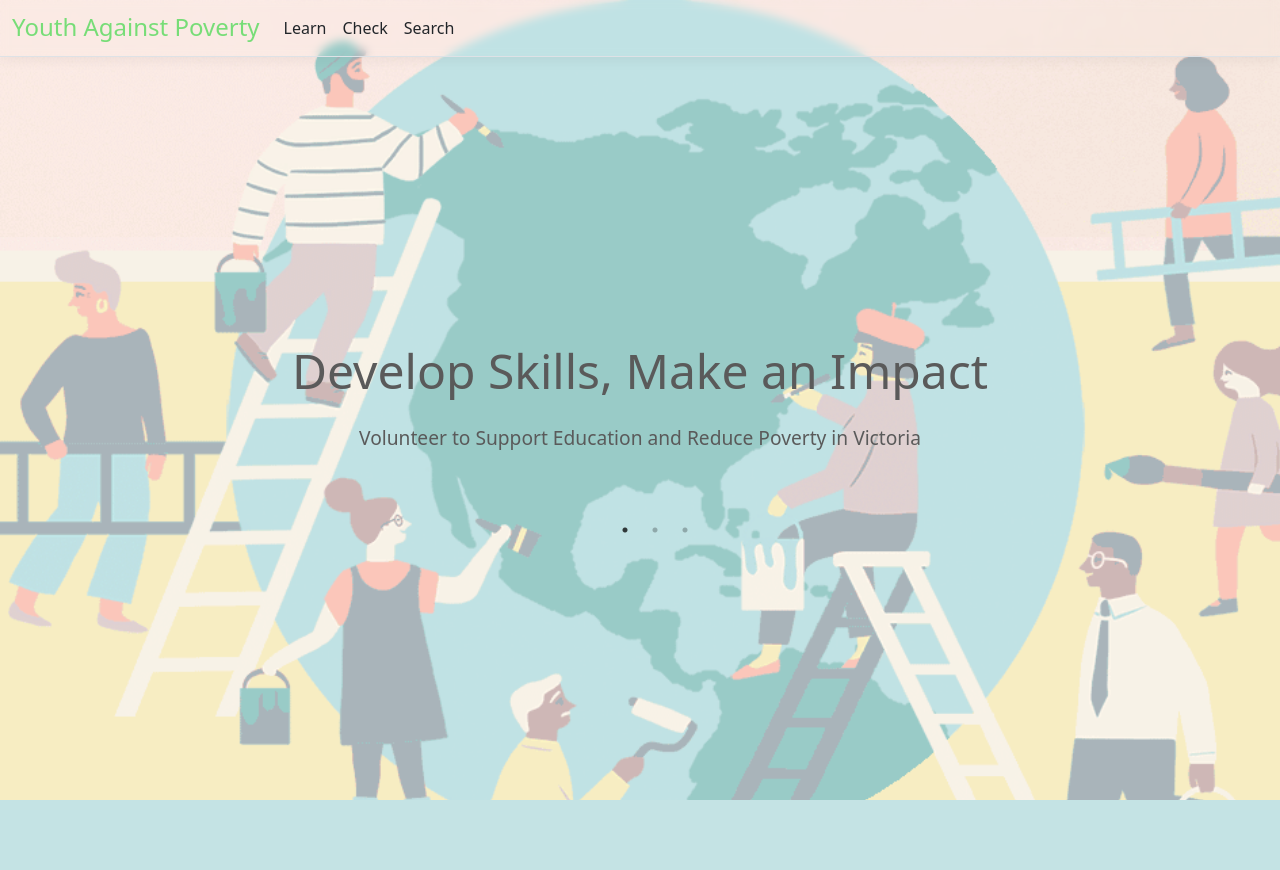
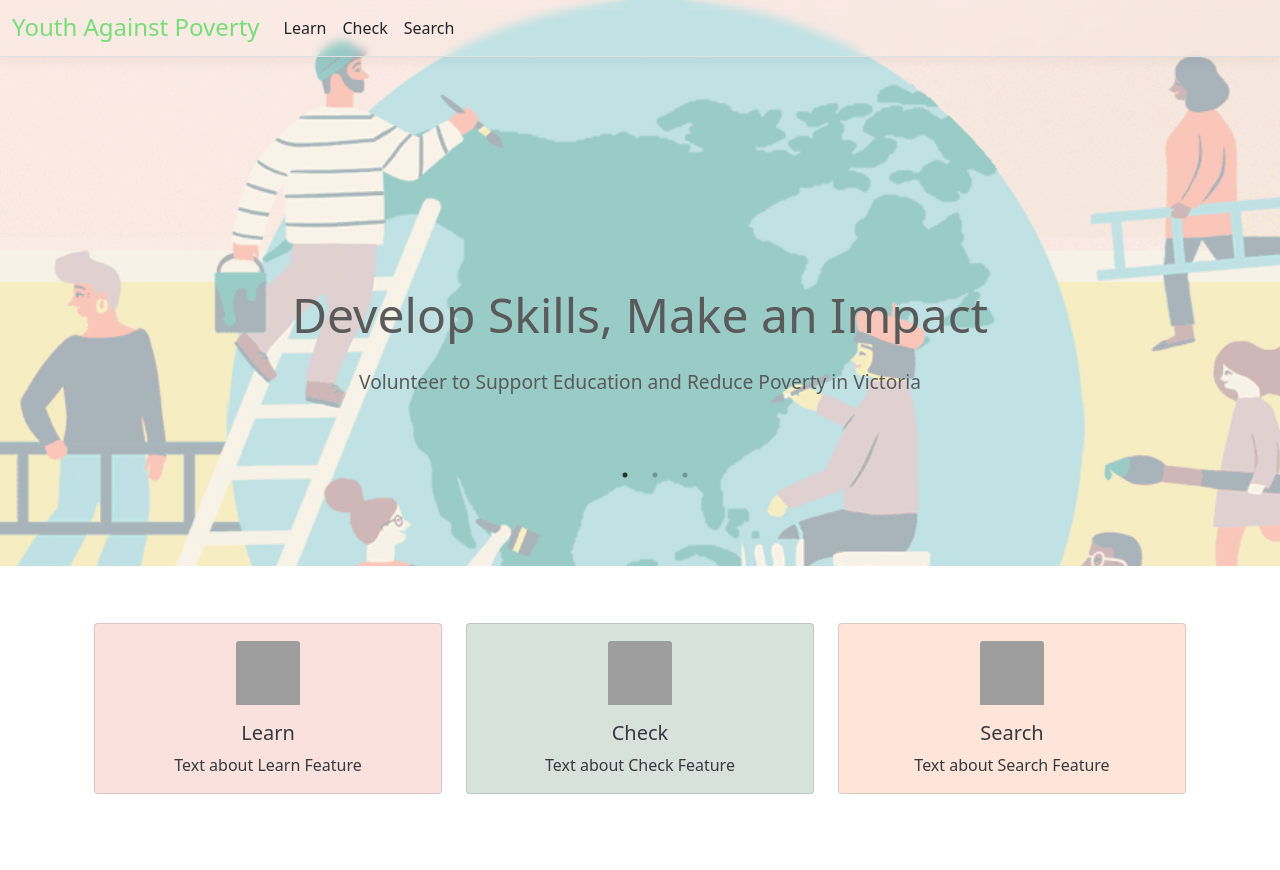
Before and after one commit to jhzhu3/IndustryExperienceMain, an ASP.NET Core app: page / in a window 1280 px wide. Before the commit the page ends 800 px from the top, so only its background shows below. Run offline with ASP.NET Core 8, Linux system fonts and the light colour scheme; style sheets or scripts are compiled from the project's sources; some libraries are stand-ins or nearby versions; grey boxes are pictures that could not be loaded.

Commit message:
Homepage UI improvements

```diff
--- a/IndustryExperienceMain/Views/Home/Index.cshtml
+++ b/IndustryExperienceMain/Views/Home/Index.cshtml
@@ -4,7 +4,7 @@
 <div class="hero-banner">
     <div class="banner-image"></div>
     <div class="col-md-12 text-center">
-        <div class="slideshow" style="margin-top: 25%;">
+        <div class="slideshow" style="margin-top: 20%;">
             <div>
                 <h2>Develop Skills, Make an Impact</h2>
                 <p>Volunteer to Support Education and Reduce Poverty in Victoria</p>
@@ -16,6 +16,44 @@
             <div>
                 <h2>3rd Mission</h2>
                 <p>Lorem ipsum dolor sit amet, consectetur adipiscing elit, sed do eiusmod tempor.</p>
+            </div>
+        </div>
+    </div>
+</div>
+
+<div class="container">
+    <div class="row" style="margin-top: 10%">
+        <div class="col-md-4">
+            <div class="card" style="background-color: #fae1dd">
+                <a asp-area="" asp-controller="Home" asp-action="Infographics" style="text-decoration:none;">
+                    <img class="card-img-top" src="./Images/learn.png" alt="Learn" style="width: 64px; height: 64px; margin-top: 5%">
+                    <div class="card-body">
+                        <h5 class="card-title">Learn</h5>
+                        <p class="card-text">Text about Learn Feature</p>
+                    </div>
+                </a>
+            </div>
+        </div>
+        <div class="col-md-4">
+            <div class="card" style="background-color: #d8e2dc">
+                <a asp-area="" asp-controller="Home" asp-action="Test" style="text-decoration:none;">
+                    <img class="card-img-top" src="./Images/check.png" alt="Check" style="width: 64px; height: 64px; margin-top: 5%">
+                    <div class="card-body">
+                        <h5 class="card-title">Check</h5>
+                        <p class="card-text">Text about Check Feature</p>
+                    </div>
+                </a>
+            </div>
+        </div>
+        <div class="col-md-4">
+            <div class="card" style="background-color: #ffe5d9">
+                <a asp-area="" asp-controller="Jobs" asp-action="PreferenceCheck" style="text-decoration:none;">
+                    <img class="card-img-top" src="./Images/search.png" alt="Search" style="width: 64px; height: 64px; margin-top: 5%">
+                    <div class="card-body">
+                        <h5 class="card-title">Search</h5>
+                        <p class="card-text">Text about Search Feature</p>
+                    </div>
+                </a>
             </div>
         </div>
     </div>
@@ -62,7 +100,7 @@
         top: 0;
         left: 0;
         width: 100%;
-        height: 100%;
+        height: 65%;
         opacity: 0.4;
     }
 
@@ -86,5 +124,17 @@
         z-index: 1;
     }
 
+    .card {
+        text-align: center;
+        margin-top: 7%;
+    }
 
+    .card:hover {
+        box-shadow: 0px 0px 20px rgba(0,0,0,0.3);
+        transition: box-shadow 0.3s ease-in-out;
+    }
+
+    .card-title, .card-text {
+        color: #343a40;
+    }
 </style>
```
